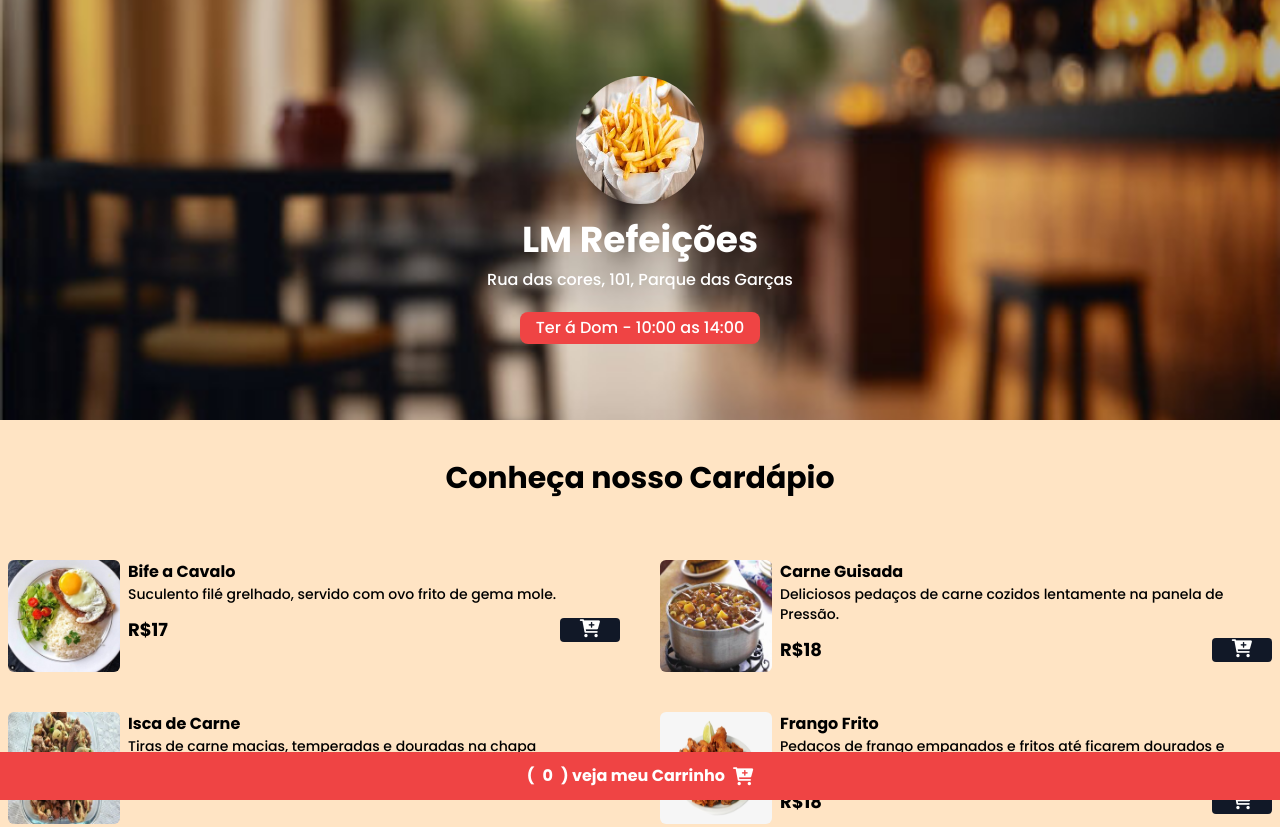
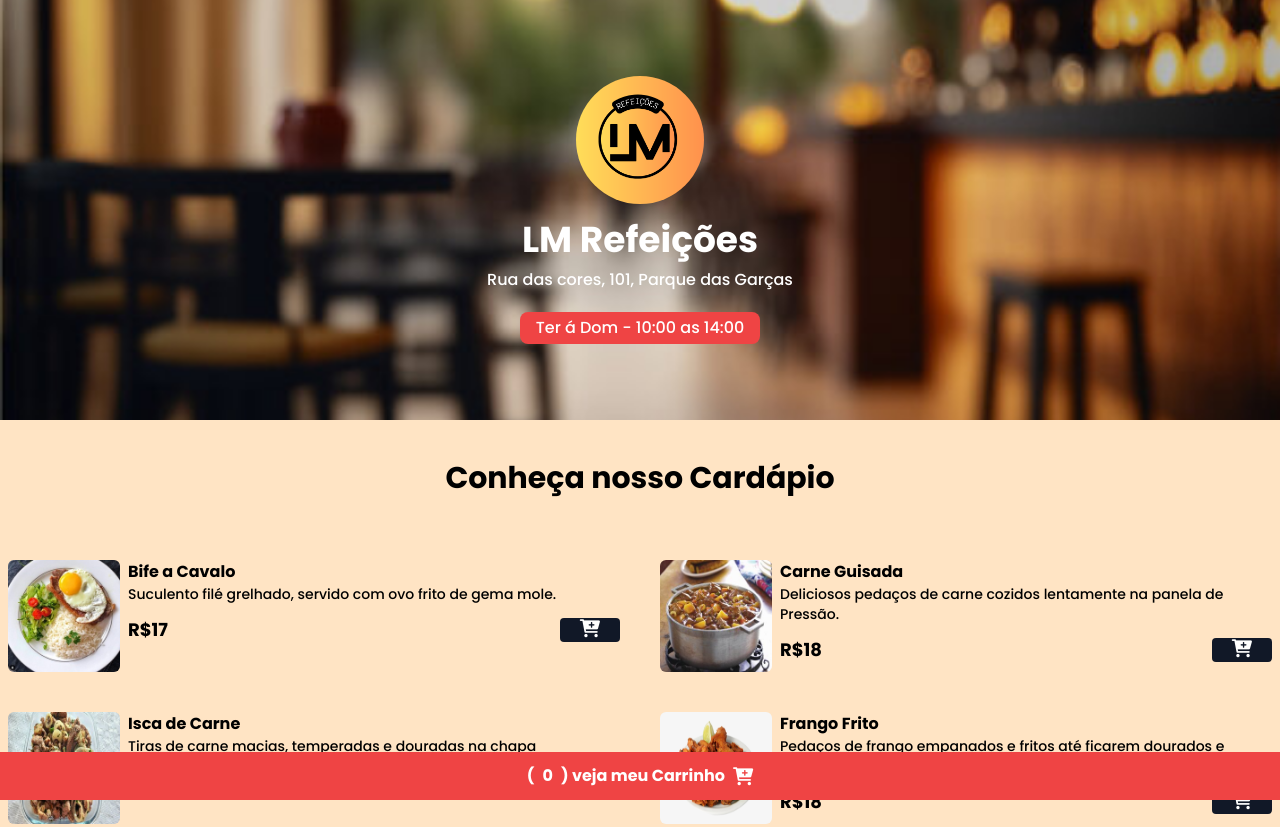
Before and after one commit to Srchaves21/Projeto-Cardapio, a website: page index.html in a window 1280 px wide. Shown: the top 827 px of the page. Drawn offline with Linux system fonts and the light colour scheme.

Commit message:
projeto-cardapio alteração logo e meta tag

```diff
--- a/index.html
+++ b/index.html
@@ -11,6 +11,9 @@
     integrity="sha512-Fo3rlrZj/k7ujTnHg4CGR2D7kSs0v4LLanw2qksYuRlEzO+tcaEPQogQ0KaoGN26/zrn20ImR1DfuLWnOo7aBA=="
     crossorigin="anonymous" referrerpolicy="no-referrer"/>
 
+    <meta property="og:type" content="website"/>
+    <meta property="og:title" content="LM restaurante, comidas caseiras."/>
+    <meta property="og:title" content="LM restaurante, comidas caseiras."/>
     <title>LM Refeições</title>
 </head>
 <body>
@@ -18,7 +21,7 @@
     <!-- Cabeçalho-->
     <header class="w-full h-[420px] bg-zinc-950 bg-background bg-cover bg-center">
         <div class="w-full h-full flex flex-col justify-center items-center">
-            <img src="img/batatafrita.jpg"
+            <img src="img/Black and White Circle Typographic Logo.png"
             alt="Logo LM"
             class="h-32 w-32 rounded-full shadow-lg hover:scale-110 duration-200"/>
             <h1 class="text-4xl mt-4 mb-2 font-bold text-white">
```
Also changed, not shown: img/Black and White Circle Typographic Logo.png (added).
